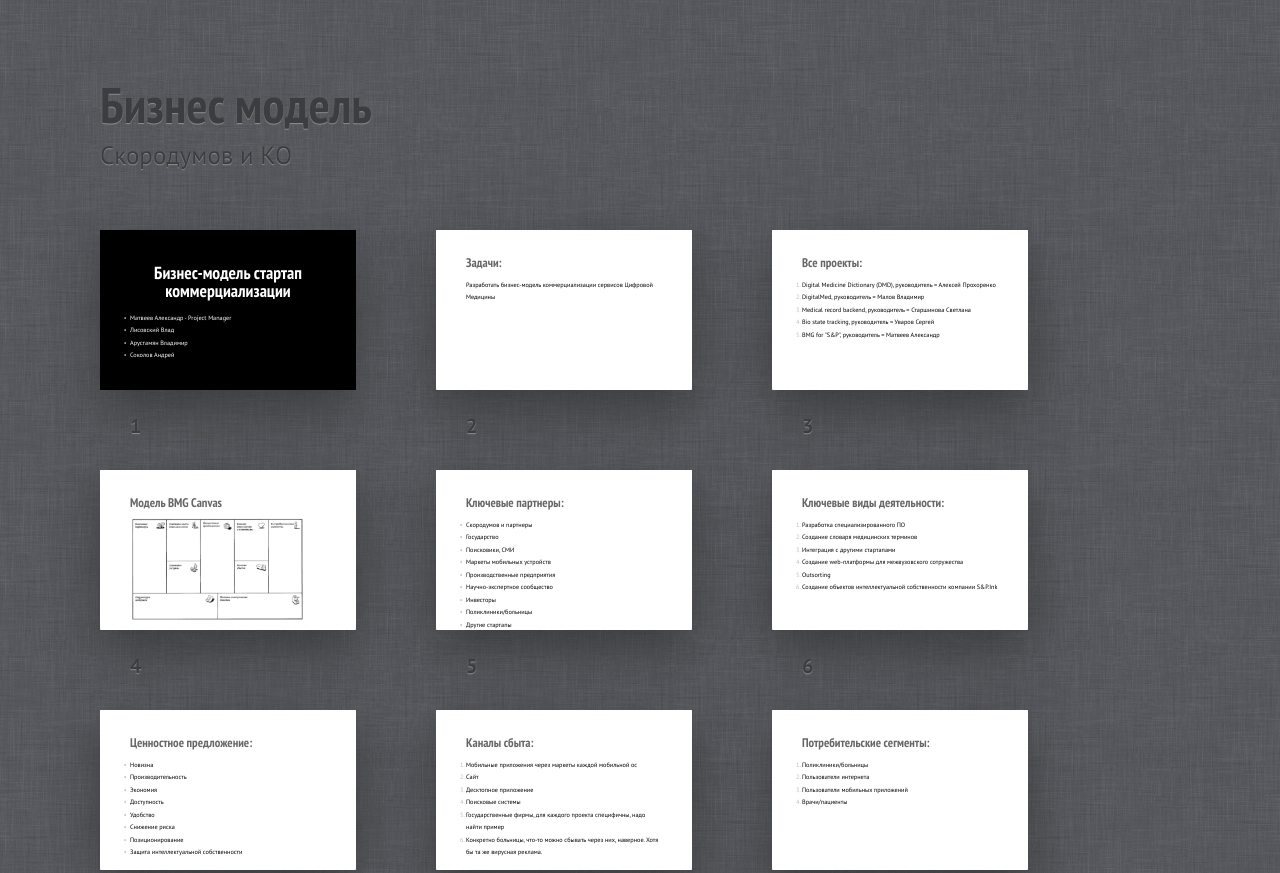
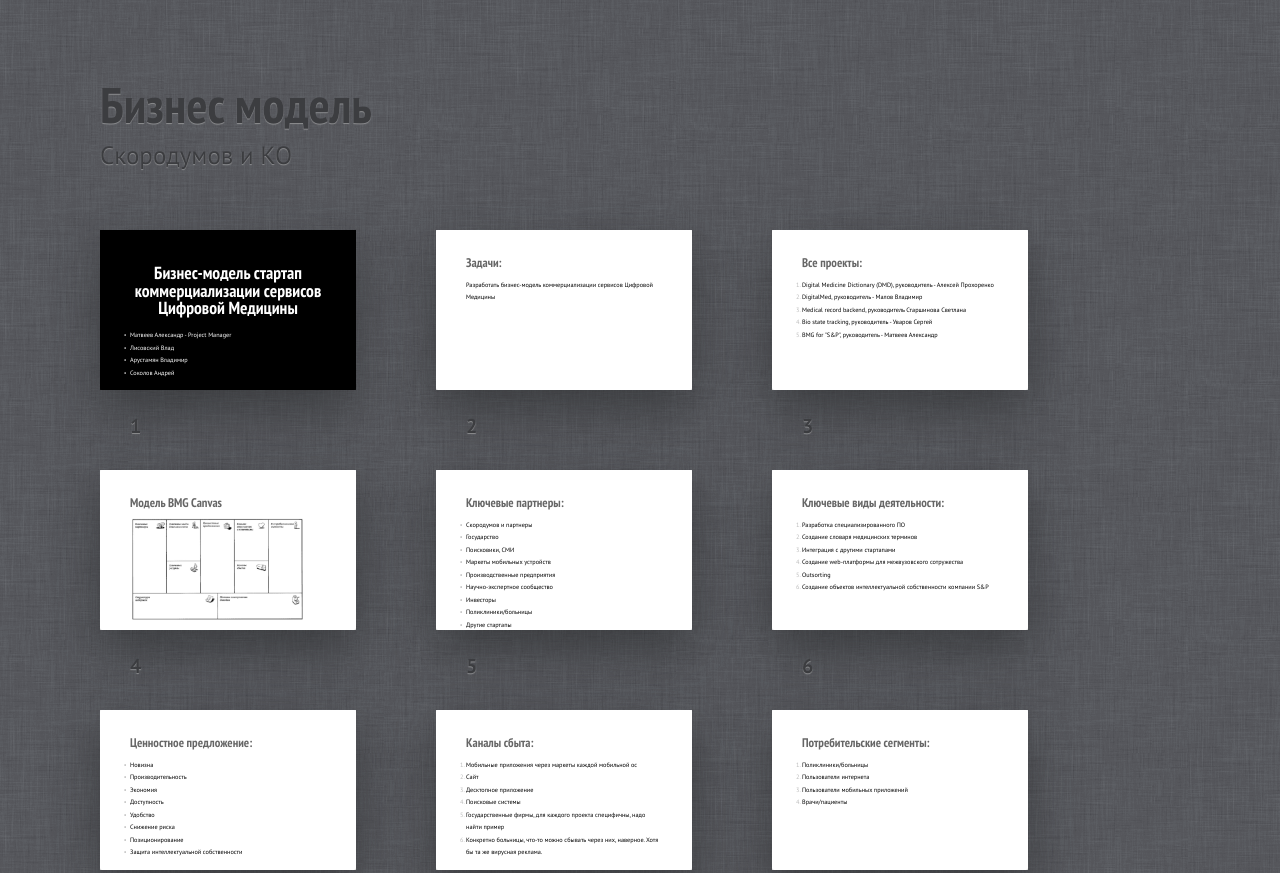
Before and after one commit to lisovskyvlad/business_model, a plain HTML site: page index.html in a window 1280 px wide. Shown: the top 873 px of the page. Drawn offline with Linux system fonts and the light colour scheme.

Commit message:
last fixes

```diff
--- a/index.html
+++ b/index.html
@@ -40,7 +40,7 @@
     </header>
     <section class="slide cover" id="Cover">
       <div>
-        <h2>Бизнес-модель стартап коммерциализации</h2>
+        <h2>Бизнес-модель стартап коммерциализации сервисов Цифровой Медицины</h2>
         <br>
         <ul>
           <li>Матвеев Александр - Project Manager</li>
@@ -57,11 +57,11 @@
       <section class="slide"><div>
         <h2>Все проекты:</h2>
         <ol>
-          <li>Digital Medicine Dictionary (DMD), руководитель = Алексей Прохоренко</li>
-          <li>DigitalMed, руководитель = Малов Владимир</li>
-          <li>Medical record backend, руководитель = Старшинова Светлана</li>
-          <li>Bio state tracking, руководитель = Уваров Сергей</li>
-          <li>BMG for "S&amp;P", руководитель = Матвеев Александр</li>
+          <li>Digital Medicine Dictionary (DMD), руководитель - Алексей Прохоренко</li>
+          <li>DigitalMed, руководитель - Малов Владимир</li>
+          <li>Medical record backend, руководитель Старшинова Светлана</li>
+          <li>Bio state tracking, руководитель - Уваров Сергей</li>
+          <li>BMG for "S&amp;P", руководитель - Матвеев Александр</li>
         </ol>
       </div></section>
       <section class="slide"><div>
@@ -90,7 +90,7 @@
           <li>Интеграция с другими стартапами</li>
           <li>Создание web-платформы для межвузовского сотружества</li>
           <li>Outsorting</li>
-          <li>Создание объектов интеллектуальной собственности компании S&amp;P.Ink</li>
+          <li>Создание объектов интеллектуальной собственности компании S&amp;P</li>
         </ol>
       </div></section>
       <section class="slide"><div>
@@ -190,7 +190,7 @@
       </div></section>
       <section class="slide"><div>
         <h2>Digital Medicine Dictionary</h2>
-        <p>Конкуренты:</p>
+        <p style="margin: 0">Конкуренты:</p>
         <ul>
           <li>http://www.medslv.ru/</li>
           <li>http://www.ill.ru/cgi-bin/form.meddict.pl</li>
```
